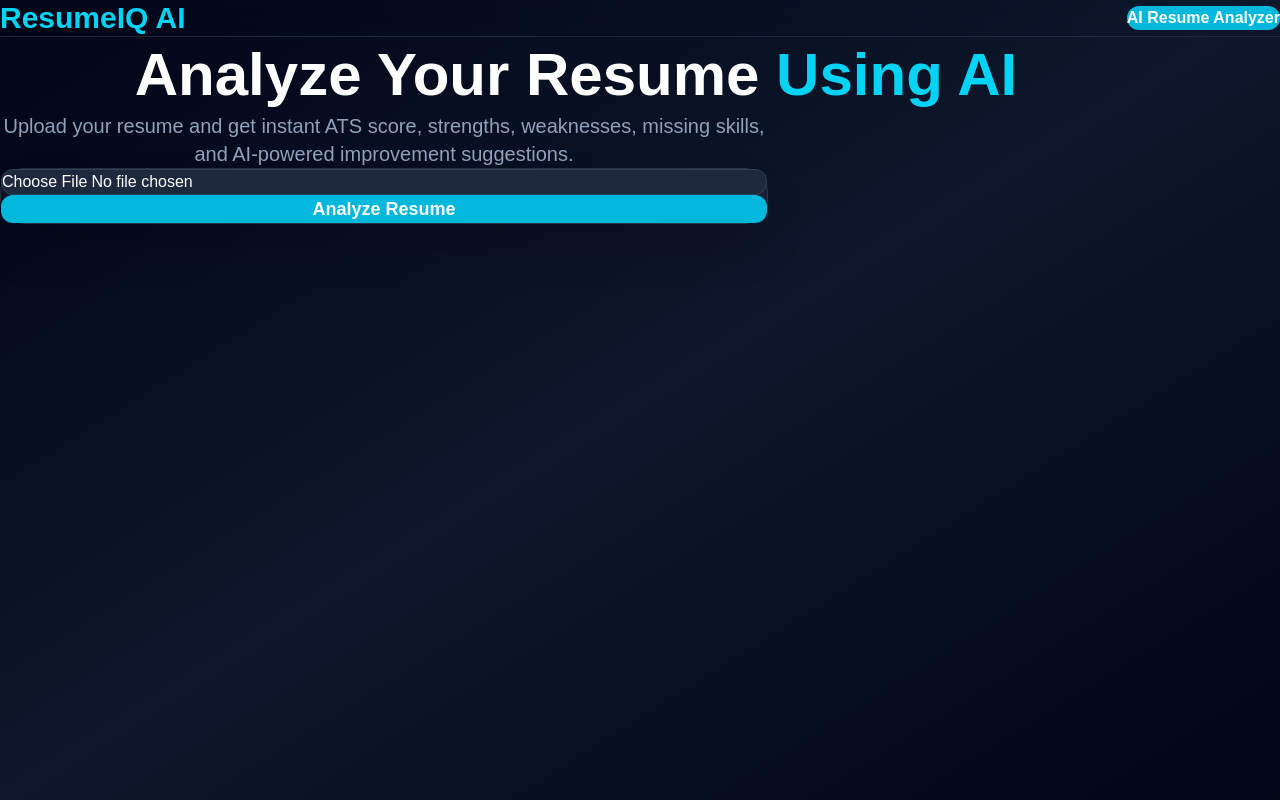
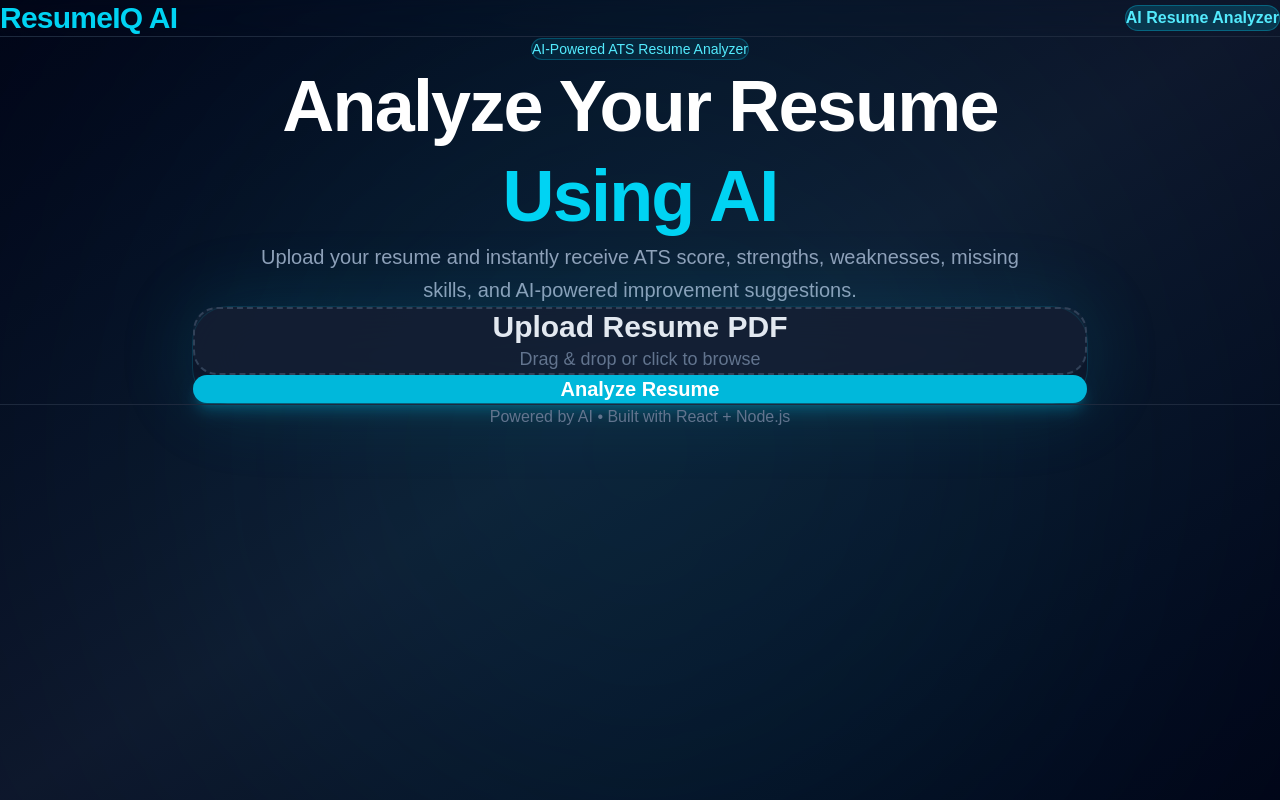
Before and after one commit to Abhinav2005-hub/Resume-Analyzer-Ai, a React (Vite) app in the folder client/: page / in a window 1280 px wide. Built offline with nearby package versions, Linux system fonts and the light colour scheme.

Commit message:
prepare frontend for deployment

```diff
--- a/client/package.json
+++ b/client/package.json
@@ -12,6 +12,7 @@
   "dependencies": {
     "@tailwindcss/vite": "^4.3.0",
     "axios": "^1.16.1",
+    "framer-motion": "^12.39.0",
     "react": "^19.2.6",
     "react-dom": "^19.2.6",
     "react-icons": "^5.6.0",
--- a/client/src/App.jsx
+++ b/client/src/App.jsx
@@ -1,5 +1,7 @@
 import { useState } from "react";
 import axios from "axios";
+
+import { motion } from "framer-motion";
 
 import {
   FaCheckCircle,
@@ -38,7 +40,7 @@ function App() {
       formData.append("resume", selectedFile);
 
       const response = await axios.post(
-        "http://localhost:5000/api/resume/upload",
+        `${import.meta.env.VITE_API_URL}/api/resume/upload`,
         formData,
         {
           headers: {
@@ -53,7 +55,10 @@ function App() {
 
       console.log(error);
 
-      alert("Error analyzing resume");
+      alert(
+        error?.response?.data?.message ||
+        "Something went wrong"
+      );
 
     } finally {
 
@@ -62,52 +67,95 @@ function App() {
   };
 
   return (
-    <div className="min-h-screen bg-gradient-to-br from-slate-950 via-slate-900 to-slate-950 text-white">
+    <div className="relative min-h-screen overflow-hidden bg-gradient-to-br from-slate-950 via-slate-900 to-slate-950 text-white">
+
+      {/* Background Glow */}
+      <div className="absolute top-0 left-1/2 -translate-x-1/2 w-[900px] h-[900px] bg-cyan-500/10 blur-[180px] rounded-full"></div>
 
       {/* Navbar */}
-      <nav className="flex justify-between items-center px-8 py-5 border-b border-slate-800 backdrop-blur-lg">
+      <nav className="relative z-10 flex justify-between items-center px-8 py-6 border-b border-slate-800 backdrop-blur-xl">
 
-        <h1 className="text-3xl font-bold text-cyan-400">
+        <h1 className="text-3xl font-black text-cyan-400 tracking-tight">
           ResumeIQ AI
         </h1>
 
-        <button className="bg-cyan-500 hover:bg-cyan-600 px-5 py-2 rounded-xl font-semibold transition">
+        <button className="bg-cyan-500/20 border border-cyan-400/30 px-5 py-2 rounded-full text-cyan-300 font-semibold backdrop-blur-lg">
           AI Resume Analyzer
         </button>
 
       </nav>
 
-      {/* Hero Section */}
-      <div className="max-w-6xl mx-auto px-4 py-16">
+      {/* Main Content */}
+      <div className="relative z-10 max-w-7xl mx-auto px-6 pt-28 pb-32 flex flex-col items-center">
 
-        <div className="text-center">
+        {/* Hero */}
+        <div className="text-center max-w-5xl">
 
-          <h1 className="text-6xl font-extrabold leading-tight">
+          <div className="inline-block px-5 py-2 rounded-full border border-cyan-500/30 bg-cyan-500/10 text-cyan-300 text-sm font-medium mb-8">
+            AI-Powered ATS Resume Analyzer
+          </div>
+
+          <h1 className="text-5xl md:text-7xl font-black leading-tight tracking-tight">
+
             Analyze Your Resume
-            <span className="text-cyan-400"> Using AI</span>
+
+            <br />
+
+            <span className="text-cyan-400">
+              Using AI
+            </span>
+
           </h1>
 
-          <p className="text-slate-400 mt-6 text-xl max-w-3xl mx-auto">
-            Upload your resume and get instant ATS score,
+          <p className="text-slate-400 mt-10 text-xl leading-relaxed max-w-3xl mx-auto">
+
+            Upload your resume and instantly receive ATS score,
             strengths, weaknesses, missing skills,
             and AI-powered improvement suggestions.
+
           </p>
 
         </div>
 
         {/* Upload Card */}
-        <div className="max-w-3xl mx-auto mt-14 bg-white/5 backdrop-blur-xl border border-white/10 rounded-3xl p-10 shadow-2xl">
+        <div className="w-full max-w-4xl mt-20 bg-slate-900/70 backdrop-blur-2xl border border-cyan-500/20 rounded-[36px] p-12 shadow-[0_0_80px_rgba(6,182,212,0.15)]">
 
-          <input
-            type="file"
-            accept=".pdf"
-            onChange={handleFileChange}
-            className="w-full bg-slate-800 p-4 rounded-xl border border-slate-700"
-          />
+          {/* Upload Area */}
+          <label className="block">
 
+            <div className="border-2 border-dashed border-slate-700 hover:border-cyan-400 transition duration-300 rounded-3xl p-14 text-center cursor-pointer bg-slate-800/40">
+
+              <p className="text-3xl font-bold text-slate-200">
+                Upload Resume PDF
+              </p>
+
+              <p className="text-slate-500 mt-4 text-lg">
+                Drag & drop or click to browse
+              </p>
+
+              {
+                selectedFile && (
+                  <p className="mt-6 text-cyan-400 font-semibold text-lg">
+                    {selectedFile.name}
+                  </p>
+                )
+              }
+
+              <input
+                type="file"
+                accept=".pdf"
+                onChange={handleFileChange}
+                className="hidden"
+              />
+
+            </div>
+
+          </label>
+
+          {/* Analyze Button */}
           <button
             onClick={handleUpload}
-            className="w-full mt-6 bg-cyan-500 hover:bg-cyan-600 py-4 rounded-xl text-lg font-bold transition duration-300"
+            className="w-full mt-10 bg-cyan-500 hover:bg-cyan-400 py-5 rounded-2xl text-xl font-bold transition duration-300 hover:scale-[1.02] shadow-lg shadow-cyan-500/30"
           >
             {
               loading
@@ -118,14 +166,14 @@ function App() {
 
         </div>
 
-        {/* Loading Animation */}
+        {/* Loading */}
         {
           loading && (
-            <div className="flex flex-col items-center mt-16">
+            <div className="flex flex-col items-center mt-20">
 
               <div className="w-16 h-16 border-4 border-cyan-500 border-t-transparent rounded-full animate-spin"></div>
 
-              <p className="mt-5 text-slate-400 text-lg">
+              <p className="mt-6 text-slate-400 text-lg">
                 AI is analyzing your resume...
               </p>
 
@@ -137,20 +185,38 @@ function App() {
         {
           analysis && !loading && (
 
-            <div className="mt-20 space-y-10">
+            <motion.div
+              initial={{ opacity: 0, y: 40 }}
+              animate={{ opacity: 1, y: 0 }}
+              transition={{ duration: 0.6 }}
+              className="w-full max-w-6xl mt-28 space-y-10"
+            >
 
-              {/* ATS SCORE */}
-              <div className="bg-white/5 backdrop-blur-lg border border-white/10 rounded-3xl p-10 text-center shadow-xl">
+              {/* Resume Summary */}
+              <div className="bg-slate-900/70 backdrop-blur-2xl border border-cyan-500/20 rounded-[36px] p-12 shadow-[0_0_50px_rgba(6,182,212,0.08)]">
 
-                <h2 className="text-3xl font-bold text-cyan-400">
+                <h2 className="text-3xl font-black text-cyan-400 mb-6">
+                  Resume Summary
+                </h2>
+
+                <p className="text-slate-300 text-lg leading-relaxed">
+                {analysis?.summary || "No summary available"}
+                </p>
+
+              </div>
+
+              {/* ATS Score */}
+              <div className="bg-slate-900/70 backdrop-blur-2xl border border-cyan-500/20 rounded-[36px] p-14 text-center shadow-[0_0_50px_rgba(6,182,212,0.08)]">
+
+                <h2 className="text-4xl font-black text-cyan-400">
                   ATS Score
                 </h2>
 
-                <div className="flex justify-center mt-8">
+                <div className="flex justify-center mt-12">
 
-                  <div className="w-44 h-44 rounded-full border-[10px] border-cyan-400 flex items-center justify-center shadow-lg shadow-cyan-500/20">
+                  <div className="w-56 h-56 rounded-full border-[12px] border-cyan-400 flex items-center justify-center shadow-[0_0_50px_rgba(6,182,212,0.35)]">
 
-                    <span className="text-5xl font-extrabold">
+                    <span className="text-7xl font-black">
                       {analysis.atsScore}
                     </span>
 
@@ -160,24 +226,24 @@ function App() {
 
               </div>
 
-              {/* GRID */}
+              {/* Strengths + Weaknesses */}
               <div className="grid md:grid-cols-2 gap-8">
 
                 {/* Strengths */}
-                <div className="bg-green-500/10 border border-green-500/20 p-8 rounded-3xl">
+                <div className="bg-green-500/10 border border-green-500/20 p-10 rounded-[32px] backdrop-blur-xl">
 
-                  <h2 className="text-2xl font-bold text-green-400 flex items-center gap-3 mb-6">
+                  <h2 className="text-3xl font-black text-green-400 flex items-center gap-3 mb-8">
                     <FaCheckCircle />
                     Strengths
                   </h2>
 
-                  <ul className="space-y-4">
+                  <ul className="space-y-5">
 
                     {
-                      analysis.strengths.map((item, index) => (
+                      (analysis?.strengths || []).map((item, index) => (
                         <li
                           key={index}
-                          className="text-slate-300"
+                          className="text-slate-300 text-lg"
                         >
                           {item}
                         </li>
@@ -189,20 +255,20 @@ function App() {
                 </div>
 
                 {/* Weaknesses */}
-                <div className="bg-red-500/10 border border-red-500/20 p-8 rounded-3xl">
+                <div className="bg-red-500/10 border border-red-500/20 p-10 rounded-[32px] backdrop-blur-xl">
 
-                  <h2 className="text-2xl font-bold text-red-400 flex items-center gap-3 mb-6">
+                  <h2 className="text-3xl font-black text-red-400 flex items-center gap-3 mb-8">
                     <FaTimesCircle />
                     Weaknesses
                   </h2>
 
-                  <ul className="space-y-4">
+                  <ul className="space-y-5">
 
                     {
-                      analysis.weaknesses.map((item, index) => (
+                      (analysis?.weaknesses || []).map((item, index) => (
                         <li
                           key={index}
-                          className="text-slate-300"
+                          className="text-slate-300 text-lg"
                         >
                           {item}
                         </li>
@@ -216,9 +282,9 @@ function App() {
               </div>
 
               {/* Missing Skills */}
-              <div className="bg-yellow-500/10 border border-yellow-500/20 p-8 rounded-3xl">
+              <div className="bg-yellow-500/10 border border-yellow-500/20 p-10 rounded-[32px] backdrop-blur-xl">
 
-                <h2 className="text-2xl font-bold text-yellow-400 flex items-center gap-3 mb-6">
+                <h2 className="text-3xl font-black text-yellow-400 flex items-center gap-3 mb-8">
                   <FaExclamationTriangle />
                   Missing Skills
                 </h2>
@@ -226,10 +292,10 @@ function App() {
                 <div className="flex flex-wrap gap-4">
 
                   {
-                    analysis.missingSkills.map((skill, index) => (
+                    (analysis?.missingSkills || []).map((skill, index) => (
                       <span
                         key={index}
-                        className="bg-yellow-500/20 border border-yellow-500/30 px-5 py-3 rounded-full font-medium"
+                        className="bg-yellow-500/20 border border-yellow-500/30 px-6 py-3 rounded-full font-semibold text-lg"
                       >
                         {skill}
                       </span>
@@ -240,10 +306,34 @@ function App() {
 
               </div>
 
+              {/* Recommended Roles */}
+              <div className="bg-purple-500/10 border border-purple-500/20 p-10 rounded-[32px] backdrop-blur-xl">
+
+                <h2 className="text-3xl font-black text-purple-400 mb-8">
+                  Recommended Roles
+                </h2>
+
+                <div className="flex flex-wrap gap-4">
+
+                  {
+                    (analysis?.recommendedRoles || []).map((role, index) => (
+                      <span
+                        key={index}
+                        className="bg-purple-500/20 border border-purple-500/30 px-6 py-3 rounded-full font-semibold text-lg"
+                      >
+                        {role}
+                      </span>
+                    ))
+                  }
+
+                </div>
+
+              </div>
+
               {/* Suggestions */}
-              <div className="bg-cyan-500/10 border border-cyan-500/20 p-8 rounded-3xl">
+              <div className="bg-cyan-500/10 border border-cyan-500/20 p-10 rounded-[32px] backdrop-blur-xl">
 
-                <h2 className="text-2xl font-bold text-cyan-400 flex items-center gap-3 mb-6">
+                <h2 className="text-3xl font-black text-cyan-400 flex items-center gap-3 mb-8">
                   <FaLightbulb />
                   Suggestions
                 </h2>
@@ -251,10 +341,10 @@ function App() {
                 <ul className="space-y-5">
 
                   {
-                    analysis.suggestions.map((item, index) => (
+                    (analysis?.suggestions || []).map((item, index) => (
                       <li
                         key={index}
-                        className="text-slate-300"
+                        className="text-slate-300 text-lg leading-relaxed"
                       >
                         {item}
                       </li>
@@ -265,11 +355,16 @@ function App() {
 
               </div>
 
-            </div>
+            </motion.div>
           )
         }
 
       </div>
+
+      {/* Footer */}
+      <footer className="relative z-10 text-center py-10 text-slate-500 border-t border-slate-800">
+        Powered by AI • Built with React + Node.js
+      </footer>
 
     </div>
   );
```
Also changed, not shown: 1 other file (tests, documents, lock files or other folders).
